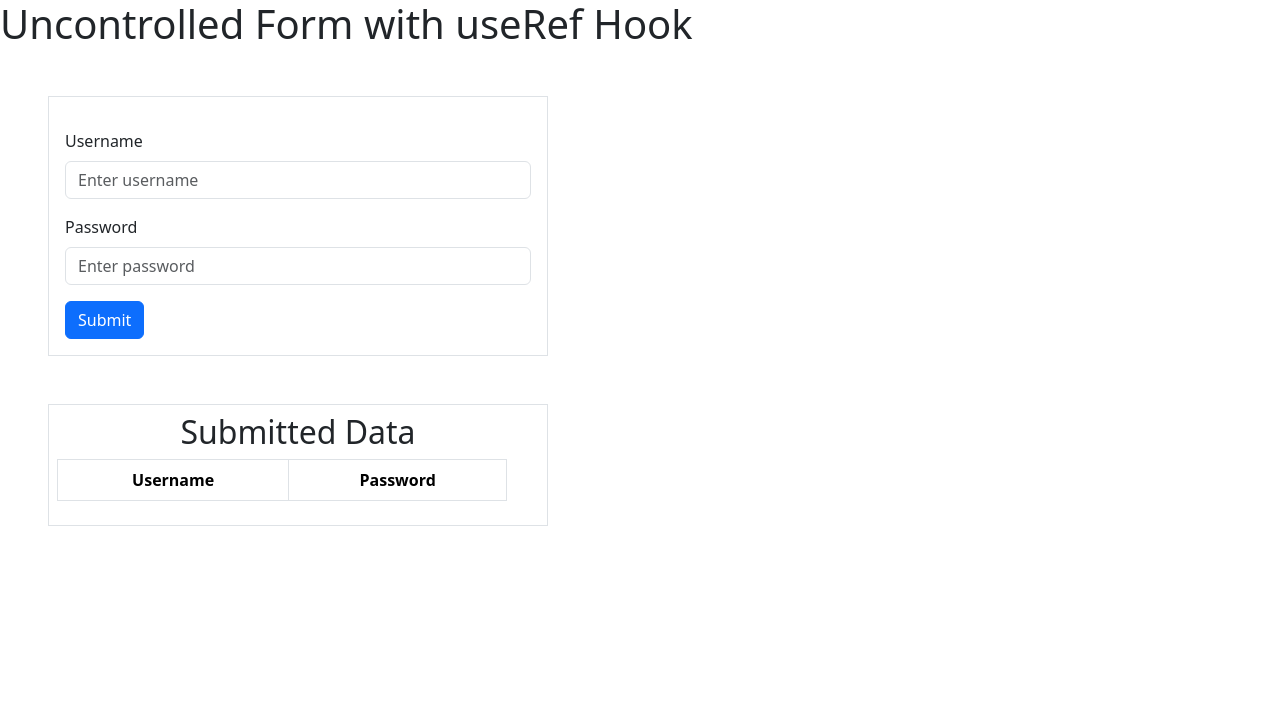
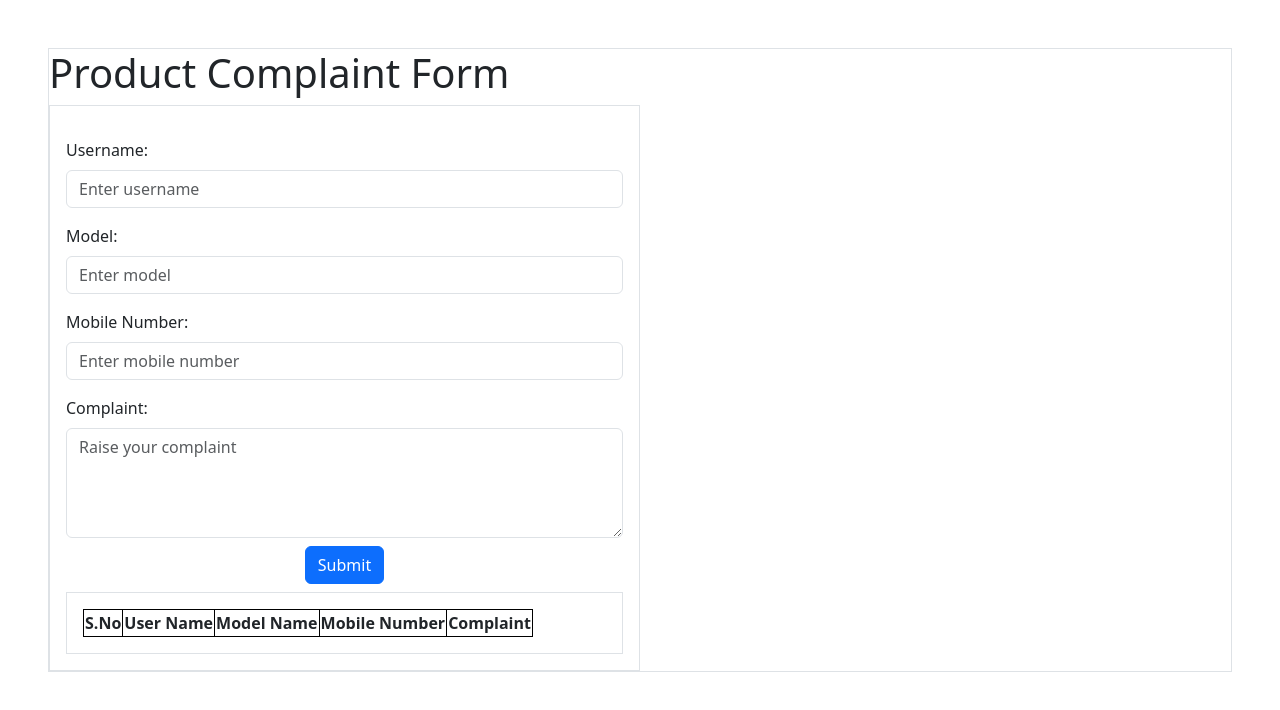
Before and after one commit to PunyapurthiRanjith/reactjs-program, a React (Vite) app: page / in a window 1280 px wide. Shown: the top 710 px of the page. Built offline with nearby package versions, Linux system fonts and the light colour scheme; data requests are answered from the project's data file.

Commit message:
forms-controlled

```diff
--- a/src/App.jsx
+++ b/src/App.jsx
@@ -1,9 +1,9 @@
-import UncontrolledForm from "./components/form-uncontrol/forms.jsx";
+import FormTable from "./components/forms-controlled/formInTable.jsx";
 
 function App() {
   return (
     <div>
-      <UncontrolledForm/>
+      <FormTable/>
     </div>
   );
 }
--- a/src/components/forms-controlled/db.json
+++ b/src/components/forms-controlled/db.json
@@ -1,32 +1,3 @@
 {
-  "details": [
-    {
-      "id": 1,
-      "username": "Ranjith",
-      "model": "Samsung S22 Ultra",
-      "mobile": "9347013251",
-      "complaint": "Lagging in the Game mode and not supported to some apps."
-    },
-    {
-      "id": 2,
-      "username": "ranA@1",
-      "model": "samsung j7",
-      "mobile": "9908800367",
-      "complaint": "Lagging in the Game mode and not supported to some apps."
-    },
-    {
-      "id": 3,
-      "username": "wedddddd",
-      "model": "Samsung S22 Ultra",
-      "mobile": "9347013251",
-      "complaint": "Lagging in the Game mode and not supported to some apps."
-    },
-    {
-      "id": 4,
-      "username": "krishna bhai",
-      "model": "Samsung model",
-      "mobile": "7680948310",
-      "complaint": "can you please exchange my phone with updated version."
-    }
-  ]
+  "details": []
 }
--- a/src/components/forms-controlled/formInTable.jsx
+++ b/src/components/forms-controlled/formInTable.jsx
@@ -1,6 +1,5 @@
 import { useState, useEffect } from "react";
 import { errorToast, infoToast, successToast } from "../toasts/toasts-functions";
-import { ToastContainer } from "react-toastify";
 import axios from "axios";
 
 const FormTable = () => {
@@ -77,7 +76,7 @@ const FormTable = () => {
       return;
     }
 
-    const formData = {
+    const formDataToSubmit = {
       id: formId,
       username,
       model,
@@ -91,7 +90,7 @@ const FormTable = () => {
         headers: {
           "Content-Type": "application/json",
         },
-        body: JSON.stringify(formData),
+        body: JSON.stringify(formDataToSubmit),
       });
 
       if (!response.ok) {
@@ -100,7 +99,7 @@ const FormTable = () => {
 
       successToast("Your data submitted successfully!");
 
-      fetchDetails();
+      setFormData((prevData) => [...prevData, formDataToSubmit]);
 
       setFormId(formId + 1);
       setUsername("");
@@ -175,10 +174,9 @@ const FormTable = () => {
   }, []);
 
   return (
-    <>
+    <div className=" d-flex flex-column border m-5 justify-content-center">
       <h1>Product Complaint Form</h1>
-      <ToastContainer />
-
+      <div className="w-50 border p-3 ">
         <form onSubmit={submitHandler}>
           <div className="mb-3 mt-3">
             <label htmlFor="username" className="form-label">
@@ -241,19 +239,21 @@ const FormTable = () => {
             <span style={{ color: "red" }}>{complaintSpan}</span>
           </div>
 
+          <div className="text-center m-2">
             <button type="submit" className="btn btn-primary">
               Submit
             </button>
+          </div>
         </form>
-
-      <table style={{ border: "1px solid black", width: "50%" , margin:"50px"}}>
+        <div className=" p-3 border">
+          <table>
             <thead>
               <tr>
-            <th style={{ border: "1px solid black",}}>S.No</th>
-            <th style={{ border: "1px solid black",}}>User Name</th>
-            <th style={{ border: "1px solid black",}}>Model Name</th>
-            <th style={{ border: "1px solid black",}}>Mobile Number</th>
-            <th style={{ border: "1px solid black",}}>Complaint</th>
+                <th style={{ border: "1px solid black" }}>S.No</th>
+                <th style={{ border: "1px solid black" }}>User Name</th>
+                <th style={{ border: "1px solid black" }}>Model Name</th>
+                <th style={{ border: "1px solid black" }}>Mobile Number</th>
+                <th style={{ border: "1px solid black" }}>Complaint</th>
               </tr>
             </thead>
             <tbody>
@@ -262,15 +262,17 @@ const FormTable = () => {
                   <td style={{ border: "1px solid black", padding: "2px" }}>
                     {each.id}
                   </td>
-              <td style={{ border: "1px solid black",}}>{each.username}</td>
-              <td style={{ border: "1px solid black",}}>{each.model}</td>
-              <td style={{ border: "1px solid black",}}>{each.mobile}</td>
-              <td style={{ border: "1px solid black",}}>{each.complaint}</td>
+                  <td style={{ border: "1px solid black" }}>{each.username}</td>
+                  <td style={{ border: "1px solid black" }}>{each.model}</td>
+                  <td style={{ border: "1px solid black" }}>{each.mobile}</td>
+                  <td style={{ border: "1px solid black" }}>{each.complaint}</td>
                 </tr>
               ))}
             </tbody>
           </table>
-    </>
+        </div>
+      </div>
+    </div>
   );
 };
 
```
Lines whose indentation alone changed are shown as unchanged.
